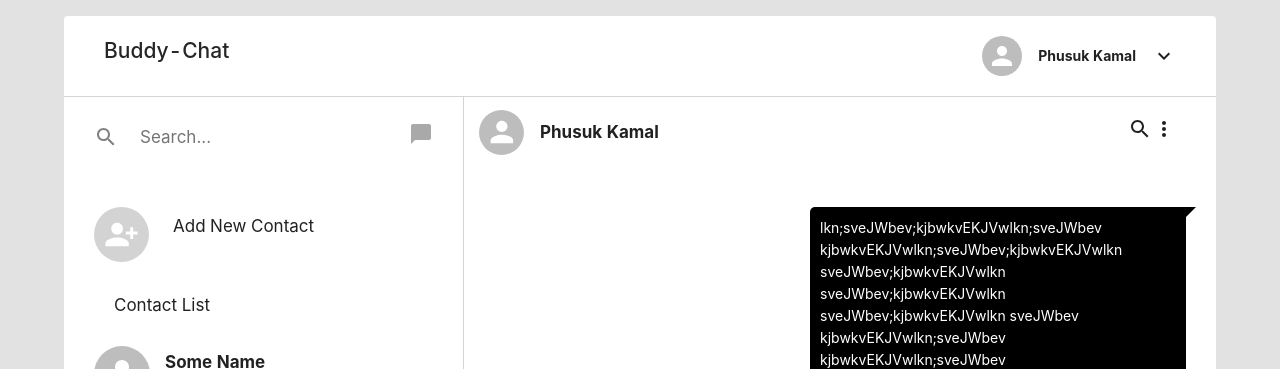
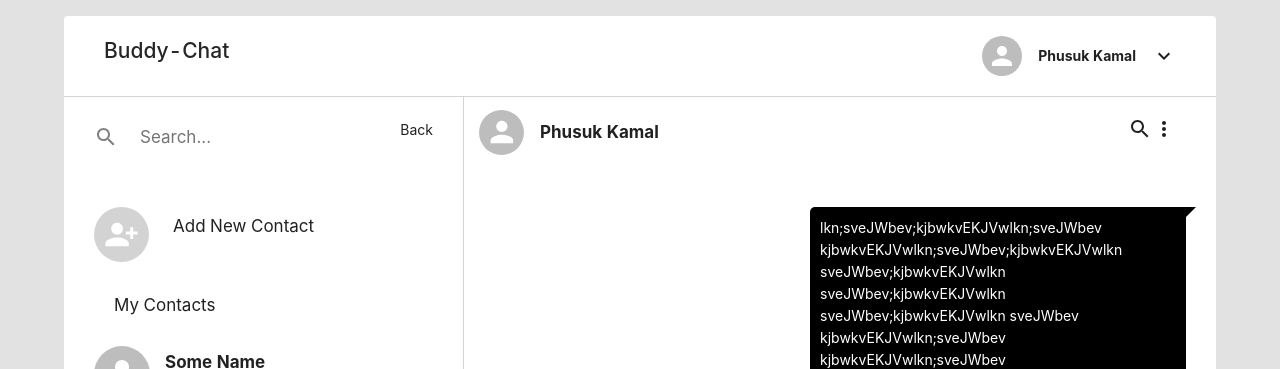
Before and after one commit to Ofoli/buddy-chat, a React (Create React App) app: page / in a window 1280 px wide. Both pictures are taken after a click on the icon 421 px from the left and 134 px from the top of the page. Shown: the top 369 px of the page. Built offline with nearby package versions, Linux system fonts and the light colour scheme.

Commit message:
added navigation logic for contacts and recent chats

```diff
--- a/src/features/chat-dashboard/containers/contacts/Contacts.tsx
+++ b/src/features/chat-dashboard/containers/contacts/Contacts.tsx
@@ -20,7 +20,7 @@ export default function Contacts() {
         </div>
         <p>Add New Contact</p>
       </Grid>
-      <p className={classes.title}>Contact List</p>
+      <p className={classes.title}>My Contacts</p>
       {contacts.map((idx) => (
         <Contact
           key={idx}
--- a/src/features/chat-dashboard/containers/layout/SideSpace.tsx
+++ b/src/features/chat-dashboard/containers/layout/SideSpace.tsx
@@ -1,11 +1,16 @@
 import { Grid } from "@mui/material";
+import { useState } from "react";
 import ChatBubbleIcon from "@mui/icons-material/ChatBubble";
 import classes from "../../styles/side-space.module.css";
 import SearchRecentChats from "../../components/form/SearchRecentChats";
-// import RecentChats from "../chats/RecentChats";
+import RecentChats from "../chats/RecentChats";
 import Contacts from "../contacts/Contacts";
 
 export default function SideSpace() {
+  const [showContacts, setShowContacts] = useState(false);
+  const activateShowContacts = () => setShowContacts(true);
+  const deactivateShowContacts = () => setShowContacts(false);
+
   return (
     <div className={classes.side_space}>
       <Grid
@@ -18,11 +23,19 @@ export default function SideSpace() {
           <SearchRecentChats />
         </Grid>
         <Grid item>
-          <ChatBubbleIcon className={classes.icon} />
+          {showContacts ? (
+            <p className={classes.back} onClick={deactivateShowContacts}>
+              Back
+            </p>
+          ) : (
+            <ChatBubbleIcon
+              className={classes.icon}
+              onClick={activateShowContacts}
+            />
+          )}
         </Grid>
       </Grid>
-      <Contacts />
-      {/* <RecentChats /> */}
+      {showContacts ? <Contacts /> : <RecentChats />}
     </div>
   );
 }
--- a/src/features/chat-dashboard/styles/side-space.module.css
+++ b/src/features/chat-dashboard/styles/side-space.module.css
@@ -10,4 +10,9 @@
 
 .icon {
   color: darkgrey;
+  cursor: pointer;
 }
+
+.back {
+  cursor: pointer;
+}
```
Also changed, not shown: src/features/chat-dashboard/index/types.ts (added, +13 -0 lines).
